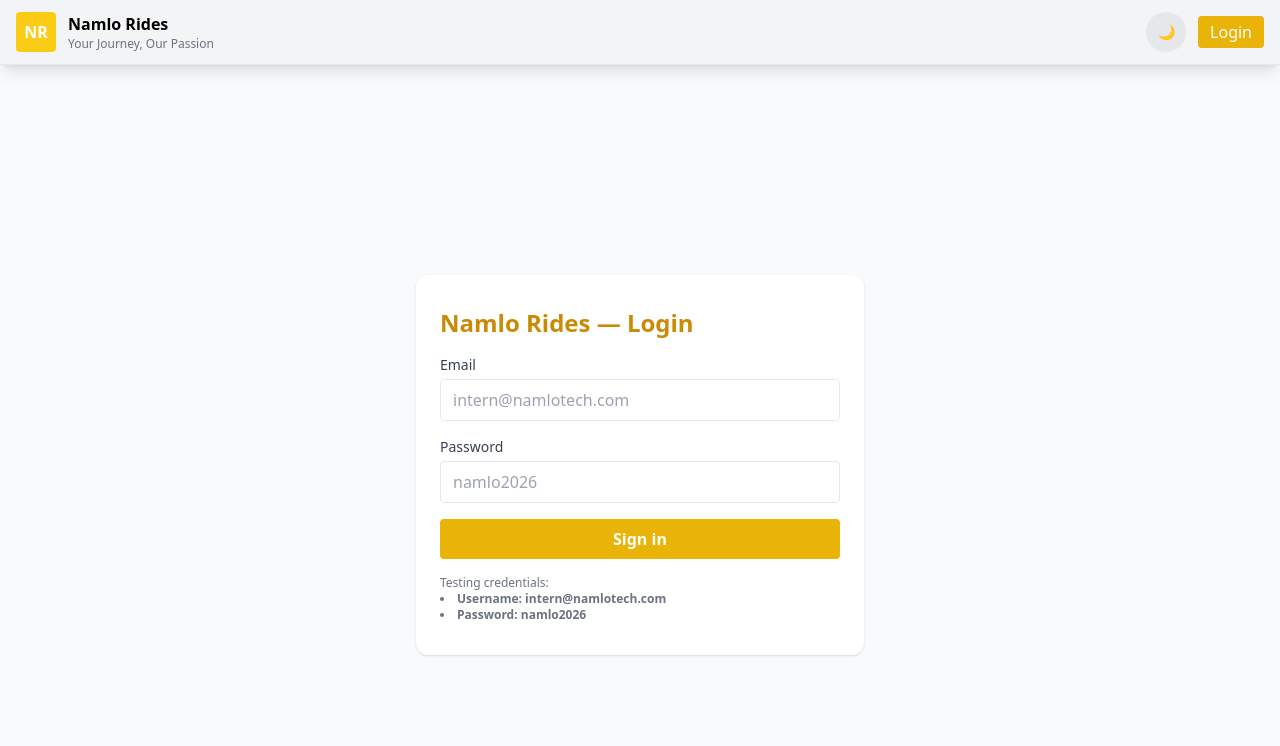
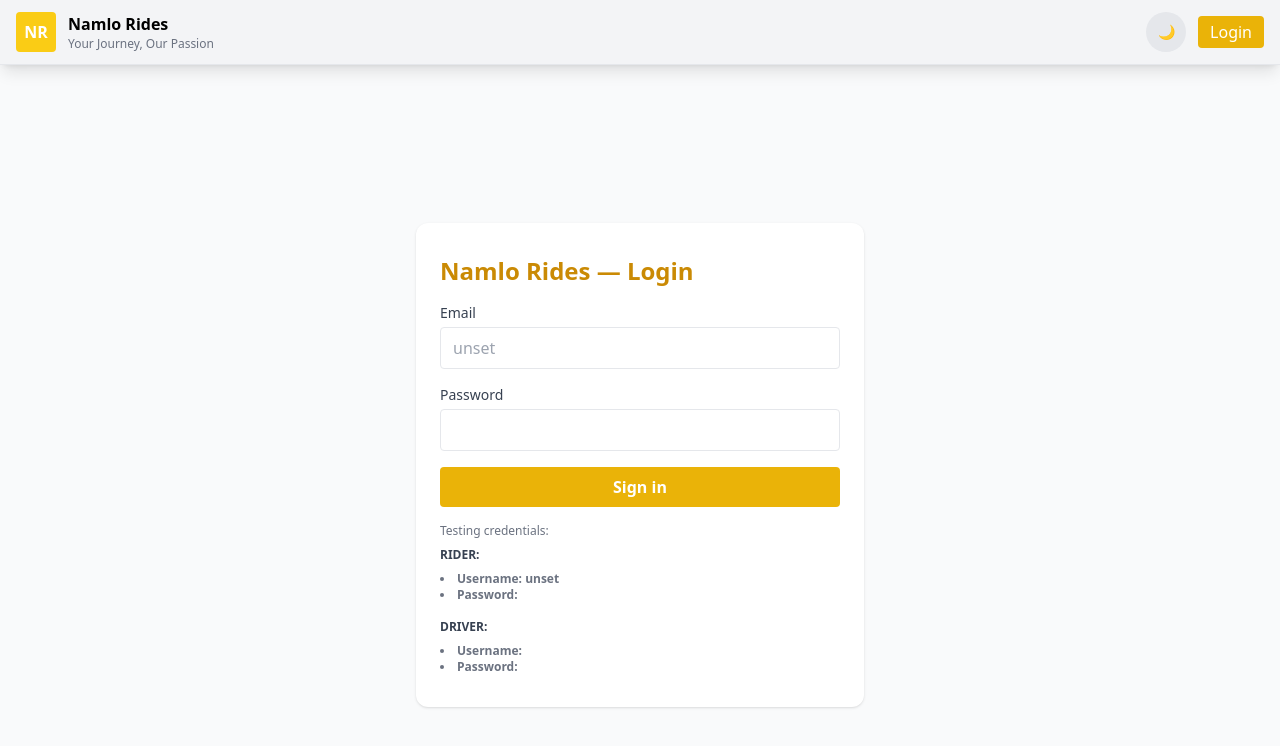
Before and after one commit to stha07ashok/Ride-app-reactjs-project-, a React (Vite) app in the folder clients/: page /login in a window 1280 px wide. Shown: the top 746 px of the page. Built offline with nearby package versions, Linux system fonts and the light colour scheme; no server answers.

Commit message:
necessary update on dual simulation and other changes

```diff
--- a/clients/src/components/Header.tsx
+++ b/clients/src/components/Header.tsx
@@ -48,7 +48,7 @@ export default function Header({
               📜 History
             </Link>
 
-            {user.email === "intern@namlotech.com" ? (
+            {user.email === import.meta.env.VITE_TEST_EMAIL ? (
               <div className="flex gap-1 bg-white border rounded p-1 shadow-sm max-sm:hidden">
                 <Link
                   to="/rider"
--- a/clients/src/components/MobileSidebar.tsx
+++ b/clients/src/components/MobileSidebar.tsx
@@ -72,7 +72,7 @@ export default function MobileSidebar({
             />
           </div>
 
-          {user?.email === "intern@namlotech.com" ? (
+          {user?.email === import.meta.env.VITE_TEST_EMAIL ? (
             <div className="space-y-2">
               <div className="text-sm text-gray-600 font-medium">Dual-Role Switcher:</div>
               <div className="flex gap-2">
--- a/clients/src/context/AuthContext.tsx
+++ b/clients/src/context/AuthContext.tsx
@@ -39,25 +39,23 @@ export const AuthProvider: React.FC<{ children: React.ReactNode }> = ({
   });
 
   const login = useCallback(async (email: string, password: string) => {
-    if (password !== "namlo2026") return false;
+    const testPassword = import.meta.env.VITE_TEST_PASSWORD;
+    const testEmailRider = import.meta.env.VITE_TEST_EMAIL_RIDER;
+    const testEmailDriver = import.meta.env.VITE_TEST_EMAIL_DRIVER;
+
+
+    if (password !== testPassword) return false;
 
     let u: User | null = null;
 
-    if (email === "intern@namlotech.com") {
-      u = {
-        id: "user-intern",
-        name: "Intern Evaluator",
-        email,
-        role: "rider",
-      };
-    } else if (email === "intern@namlotechrider.com") {
+    if (email === testEmailRider) {
       u = {
         id: "user-rider",
         name: "Rider Intern",
         email,
         role: "rider",
       };
-    } else if (email === "intern@namlotechdriver.com") {
+    } else if (email === testEmailDriver) {
       u = {
         id: "user-driver",
         name: "Driver Intern",
--- a/clients/src/hooks/useTrip.ts
+++ b/clients/src/hooks/useTrip.ts
@@ -48,7 +48,7 @@ export function useTrip(clientId: string) {
       const myActive = all.find(
         (r) =>
           (r.riderId === clientId || r.driverId === clientId) &&
-          (r.status === "accepted" || r.status === "enroute"),
+          (r.status === "requested" || r.status === "accepted" || r.status === "enroute"),
       );
       setActive(myActive ?? null);
     });
--- a/clients/src/pages/Driver.tsx
+++ b/clients/src/pages/Driver.tsx
@@ -8,7 +8,8 @@ import { fetchRoute } from "../services/geocode";
 
 export default function DriverPage() {
   const { user } = useAuth();
-  const clientId = user?.email === "intern@namlotech.com" ? "user-driver" : (user?.id ?? "anon");
+  const testEmailDriver = import.meta.env.VITE_TEST_EMAIL_DRIVER;
+  const clientId = user?.email === testEmailDriver ? "user-driver" : (user?.id ?? "anon");
   const { pending, active, acceptRide, completeRide } = useTrip(clientId);
   const [routeCoords, setRouteCoords] = useState<[number, number][]>([]);
 
@@ -56,7 +57,7 @@ export default function DriverPage() {
           />
 
           <div className="p-3 bg-white rounded shadow">
-            <div className="font-semibold mb-2">Active Ride</div>
+            <div className="font-semibold mb-2">Current Ride Status</div>
             {active ? (
               <div className="space-y-2">
                 <div className="text-sm">
@@ -89,7 +90,7 @@ export default function DriverPage() {
                 </div>
               </div>
             ) : (
-              <div className="text-sm text-gray-500">No active ride</div>
+              <div className="text-sm text-gray-500">No active requests or rides</div>
             )}
           </div>
         </div>
--- a/clients/src/pages/Login.tsx
+++ b/clients/src/pages/Login.tsx
@@ -9,13 +9,16 @@ export default function Login() {
   const [error, setError] = useState("");
   const { login } = useAuth();
   const nav = useNavigate();
+  const testEmailRider  = import.meta.env.VITE_TEST_EMAIL_RIDER;
+  const testEmailDriver  = import.meta.env.VITE_TEST_EMAIL_DRIVER;
+  const testPassword = import.meta.env.VITE_TEST_PASSWORD;
 
   async function submit(e: React.FormEvent) {
     e.preventDefault();
     const ok = await login(email, password);
     if (!ok) return setError("Invalid credentials");
     toast.success("Login successful");
-    const role = email === "intern@namlotech.com" || email === "intern@namlotechrider.com" ? "rider" : "driver";
+    const role = email === testEmailRider ? "rider" : "driver";
     nav(role === "rider" ? "/rider" : "/driver");
   }
 
@@ -34,7 +37,7 @@ export default function Login() {
               value={email}
               onChange={(e) => setEmail(e.target.value)}
               className="mt-1 block w-full border border-gray-200 rounded px-3 py-2"
-              placeholder="intern@namlotech.com"
+              placeholder={testEmailRider}
             />
           </div>
           <div>
@@ -46,7 +49,7 @@ export default function Login() {
               value={password}
               onChange={(e) => setPassword(e.target.value)}
               className="mt-1 block w-full border border-gray-200 rounded px-3 py-2"
-              placeholder="namlo2026"
+              placeholder={testPassword}
             />
           </div>
           {error && <div className="text-sm text-red-600">{error}</div>}
@@ -54,11 +57,17 @@ export default function Login() {
             Sign in
           </button>
         </form>
-        <div className="mt-4 text-xs text-gray-500">
+        <div className="mt-4 text-xs text-gray-500 gap-2 flex flex-col">
           Testing credentials:
+          <p className="font-semibold text-gray-700">RIDER:</p>
+          <ul className="list-disc list-inside font-semibold mb-2">
+            <li>Username: {testEmailRider}</li>
+            <li>Password: {testPassword}</li>
+          </ul>
+          <p className="font-semibold text-gray-700">DRIVER:</p>
           <ul className="list-disc list-inside font-semibold">
-            <li>Username: intern@namlotech.com</li>
-            <li>Password: namlo2026</li>
+            <li>Username: {testEmailDriver}</li>
+            <li>Password: {testPassword}</li>
           </ul>
         </div>
       </div>
--- a/clients/src/pages/Rider.tsx
+++ b/clients/src/pages/Rider.tsx
@@ -8,7 +8,8 @@ import type { Position } from "../types/types";
 
 export default function RiderPage() {
   const { user } = useAuth();
-  const clientId = user?.email === "intern@namlotech.com" ? "user-rider" : (user?.id ?? "anon");
+  const testEmailRider = import.meta.env.VITE_TEST_EMAIL_RIDER;
+  const clientId = user?.email === testEmailRider ? "user-rider" : (user?.id ?? "anon");
   const { active, requestRide, cancelRide } = useTrip(clientId);
 
   const [pickup, setPickup] = useState<Position | null>(null);
@@ -161,7 +162,7 @@ export default function RiderPage() {
           />
 
           <div className="p-3 bg-white rounded shadow">
-            <div className="font-semibold mb-2">Active Ride</div>
+            <div className="font-semibold mb-2">Current Ride Status</div>
             {active ? (
               <div className="space-y-2">
                 <div className="text-sm">
@@ -198,7 +199,7 @@ export default function RiderPage() {
                 </div>
               </div>
             ) : (
-              <div className="text-sm text-gray-500">No active ride</div>
+              <div className="text-sm text-gray-500">No active requests or rides</div>
             )}
           </div>
         </div>
--- a/clients/src/services/firebase.ts
+++ b/clients/src/services/firebase.ts
@@ -2,15 +2,14 @@ import { initializeApp } from "firebase/app";
 import { getDatabase } from "firebase/database";
 
 const firebaseConfig = {
-  apiKey: "AIzaSyAM9dhjZTvC1QnEGy7I0m-S8QTt_luMiPI",
-  authDomain: "ride-app-f956c.firebaseapp.com",
-  databaseURL:
-    "https://ride-app-f956c-default-rtdb.asia-southeast1.firebasedatabase.app",
-  projectId: "ride-app-f956c",
-  storageBucket: "ride-app-f956c.firebasestorage.app",
-  messagingSenderId: "855465048830",
-  appId: "1:855465048830:web:d02a566a1f14ec640ac3af",
-  measurementId: "G-6WVE5JGJ1D",
+  apiKey: import.meta.env.VITE_FIREBASE_API_KEY,
+  authDomain: import.meta.env.VITE_FIREBASE_AUTH_DOMAIN,
+  databaseURL: import.meta.env.VITE_FIREBASE_DATABASE_URL,
+  projectId: import.meta.env.VITE_FIREBASE_PROJECT_ID,
+  storageBucket: import.meta.env.VITE_FIREBASE_STORAGE_BUCKET,
+  messagingSenderId: import.meta.env.VITE_FIREBASE_MESSAGING_SENDER_ID,
+  appId: import.meta.env.VITE_FIREBASE_APP_ID,
+  measurementId: import.meta.env.VITE_FIREBASE_MEASUREMENT_ID,
 };
 
 const app = initializeApp(firebaseConfig);
--- a/clients/src/services/history.ts
+++ b/clients/src/services/history.ts
@@ -1,6 +1,6 @@
 import type { Ride } from "../types/types";
 
-const MOCK_API_URL = "https://6a2b8c88b687a7d5cbc569ce.mockapi.io/ride/api/rides";
+const MOCK_API_URL = import.meta.env.VITE_MOCK_API_URL;
 
 export async function saveRideToHistory(ride: Ride): Promise<void> {
   try {
```
